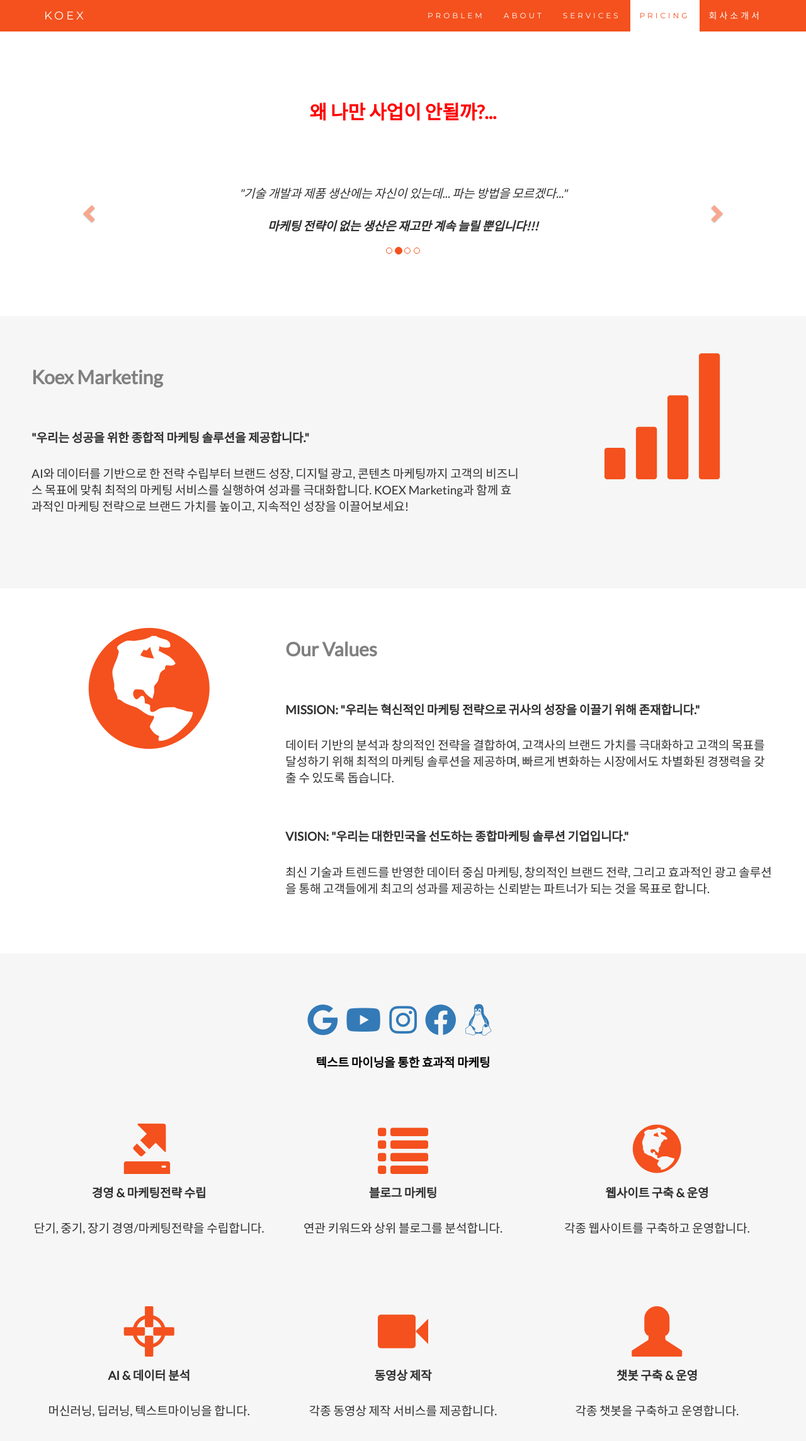
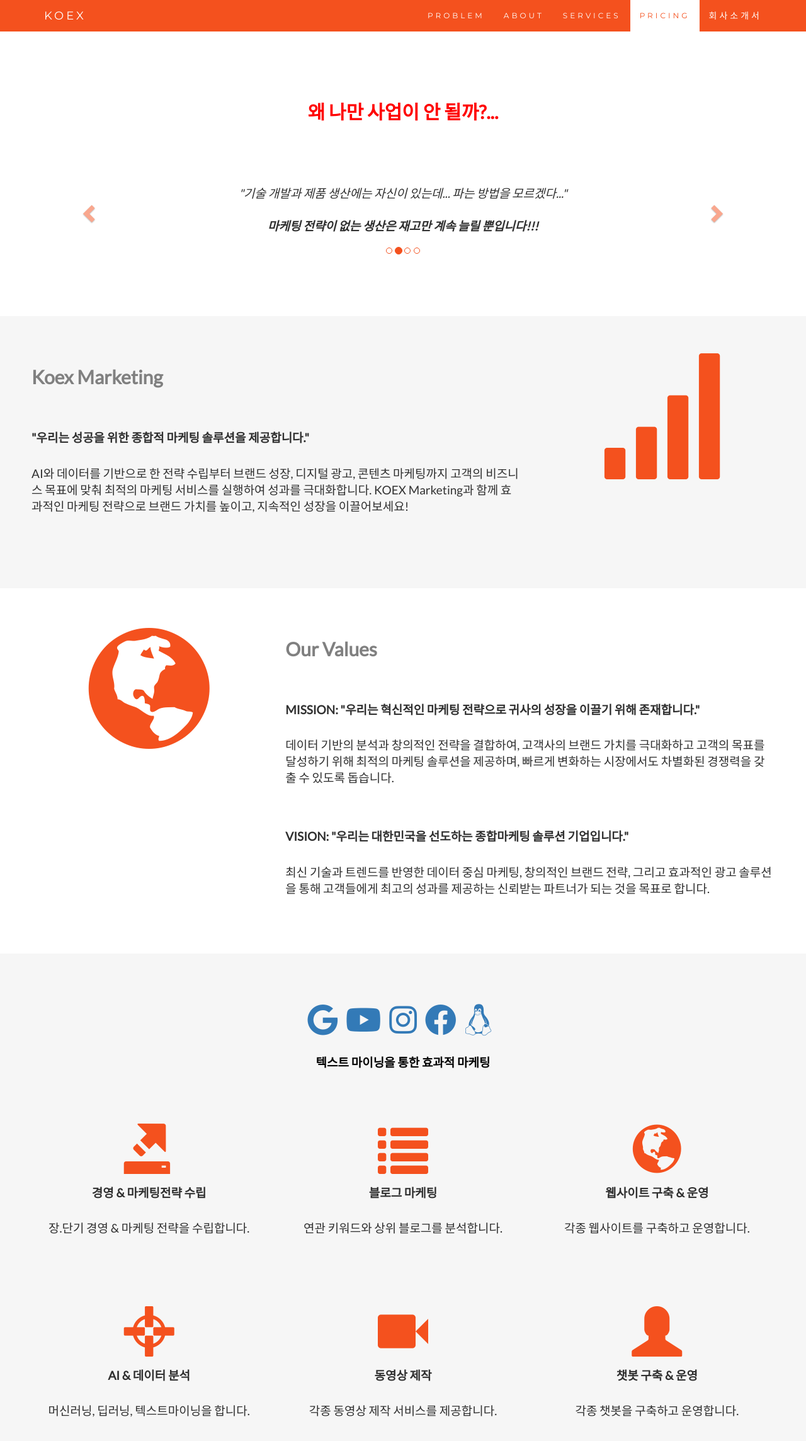
Before and after one commit to 123biz/koex, a plain HTML site: page index.html in a window 1280 px wide. Shown: the top 2288 px of the page at 63% size. Drawn offline with nearby package versions, Linux system fonts and the light colour scheme.

Commit message:
Add files via upload

```diff
--- a/index.html
+++ b/index.html
@@ -287,7 +287,7 @@
     <br><br><br>
 
     <div id="problem" class="container-fluid">
-    <h2 style="font-size: 2em; color: red" class="text-center">왜 나만 사업이 안될까?...</h2>
+    <h2 style="font-size: 2em; color: red" class="text-center">왜 나만 사업이 안 될까?...</h2>
     <div id="myCarousel" class="carousel slide text-center" data-ride="carousel">
         <!-- Indicators -->
         <ol class="carousel-indicators">
@@ -370,7 +370,7 @@
         <div class="col-sm-4">
         <span class="glyphicon glyphicon-export logo-small"></span>
         <h4><strong>경영 & 마케팅전략 수립</strong></h4>
-        <h4>단기, 중기, 장기 경영/마케팅전략을 수립합니다.</h4><br>
+        <h4>장.단기 경영 & 마케팅 전략을 수립합니다.</h4><br>
         </div>
         <div class="col-sm-4">
         <span class="glyphicon glyphicon-list logo-small"></span>
```
